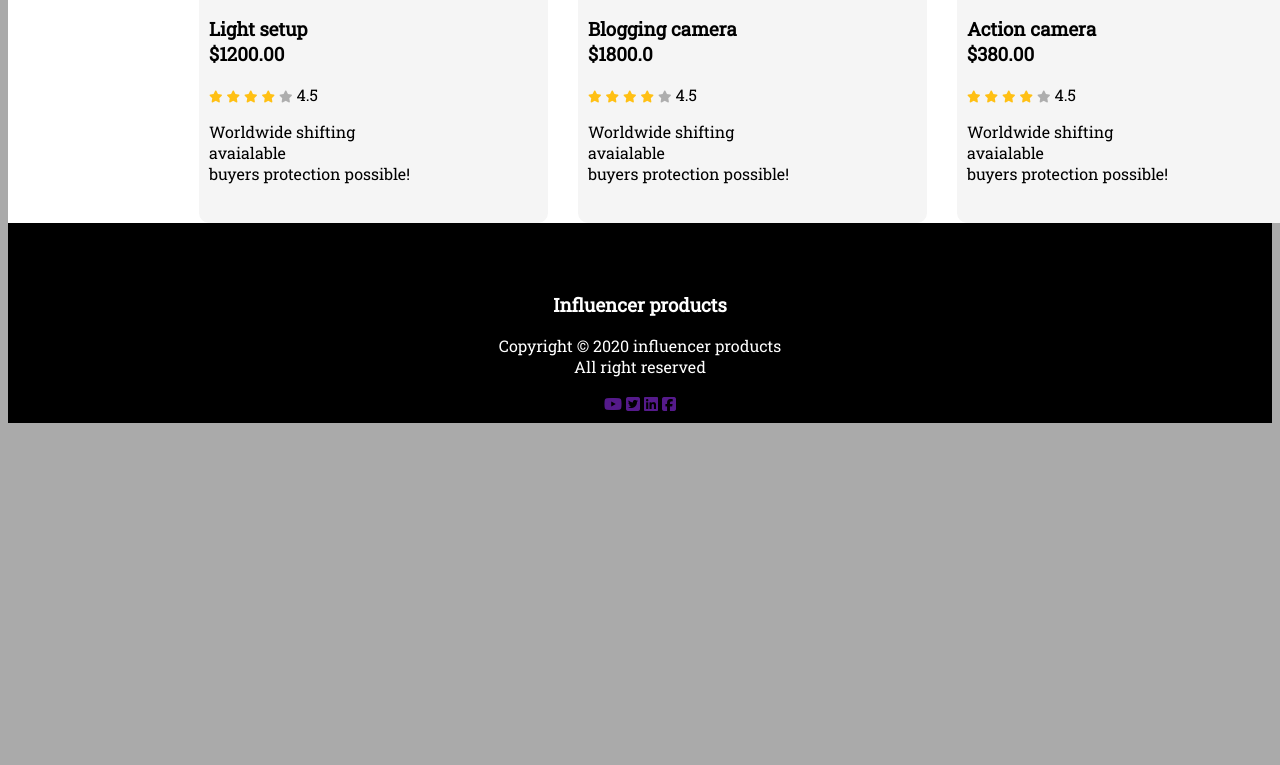
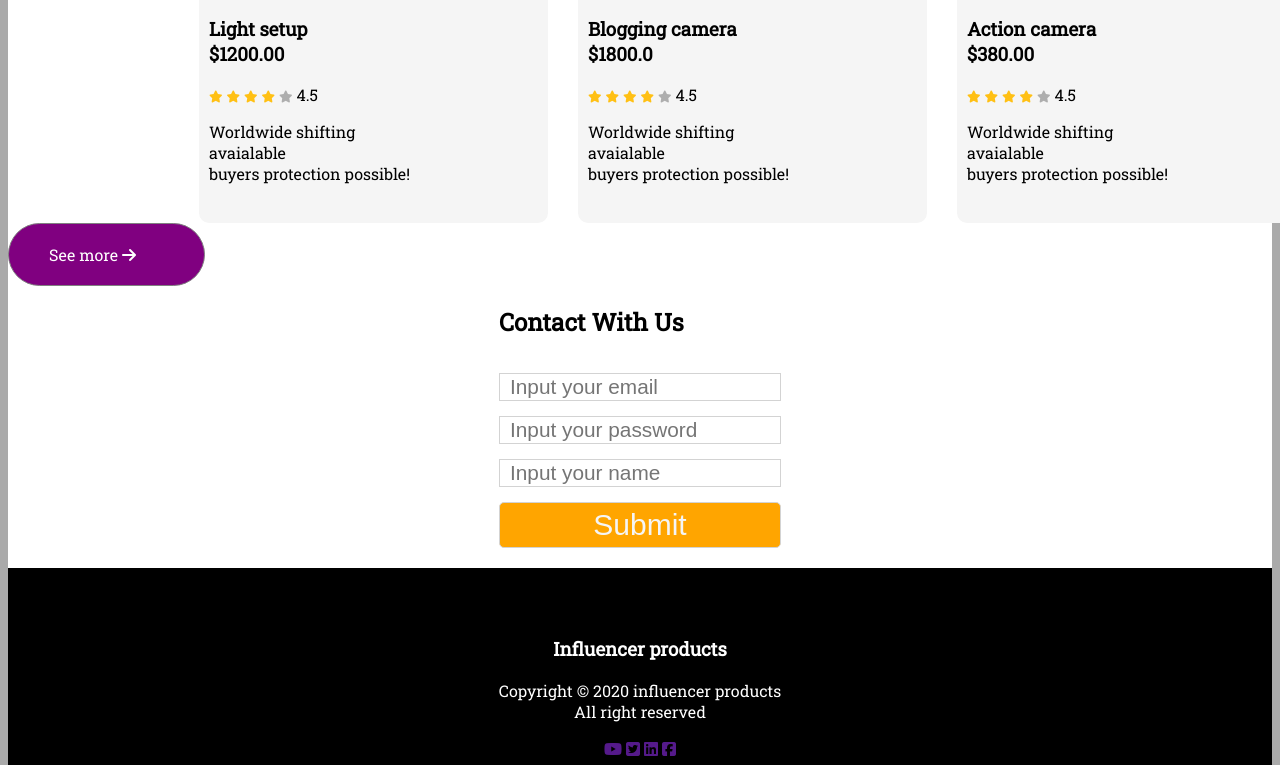
Before and after one commit to ARIFULISLAMSAGOR/influencer-gear, a plain HTML site: page index.html in a window 1280 px wide. Shown: the part 2002-2767 px from the top of the page. Before the commit the page ends 2433 px from the top, so only its background shows below. Drawn offline with Linux system fonts and the light colour scheme.

Commit message:
contact form added

```diff
--- a/index.html
+++ b/index.html
@@ -25,8 +25,10 @@
                         <h1 class="title">Start your journey as <br>
                             influencer</h1>
                     </strong>
-                    <p>Lorem ipsum dolor sit amet consectetur adipisicing elit. Quod laudantium eveniet totam provident
-                        omnis pariatur odit mollitia neque voluptas minima</p> <br>
+                    <p>As social media becomes more and more dynamic, the ways of engagement will also become dynamic.
+                        By engaging with other influencers can get benefits like collaboration, building relationships,
+                        have your content reposted by them. These attributes help you get introduced to their audience.
+                    </p> <br>
                     <div class="link-icon">
                         <a href="http://" target="_blank" rel="noopener noreferrer">preebok now</a>
                         <i class="fas fa-arrow-right"></i>
@@ -249,6 +251,19 @@
 
                 </div>
             </div>
+            <div id="left-arrow" class="link-icon">
+                <a href="http://" target="_blank" rel="noopener noreferrer">See more</a>
+                <i class="fas fa-arrow-right"></i>
+            </div>
+        </section>
+        <section class="contact-container">
+            <form action="" class="contact-form">
+                <h2>Contact With Us</h2>
+                <input type="email" name="email" placeholder="Input your email" required>
+                <input type="password" name="password" placeholder="Input your password" required>
+                <input type="text" name="name" placeholder="Input your name" required>
+                <button type="submit">Submit</button>
+            </form>
         </section>
         <footer>
             <div class="copyright">
--- a/style.css
+++ b/style.css
@@ -1,11 +1,13 @@
  /* google font */
  @import url('https://fonts.googleapis.com/css2?family=Lobster&family=Merriweather:ital@1&family=Poppins:ital,wght@0,700;1,500&family=Roboto+Slab&display=swap');
+  /* start body */
  body{
     font-family: 'Lobster', cursive;
     font-family: 'Merriweather', serif;
     font-family: 'Poppins', sans-serif;
     font-family: 'Roboto Slab', serif;
  background-color: #AAAAAA;}
+  /* end body */
  .container{
      background-color: white;
  }
@@ -35,6 +37,10 @@
      width: 440px;
      height: 300 px;
      padding-left: 133px;
+ }
+ .main-img:hover{
+     transform: scale(1.5) rotate(-60deg);
+     transition: transform(2s);
  }
  .link-icon{
      border: 1px solid gray;
@@ -81,6 +87,31 @@
  .fa-star{
      font-size: 12px;
  }
+ #left-arrow{
+     justify-content: end;
+ }
+ .contact-form{
+     display: flex;
+     flex-direction: column;
+ }
+ .contact-container{
+     display: flex;
+     justify-content: center;
+ }
+.contact-form input,button{
+      font-size: 1.3em;
+     margin-top: 15px;
+     border: 1px solid lightgray;
+     padding-left: 10px;
+}
+.contact-form button{
+     background-color: orange;
+     color: whitesmoke;
+     font-size: 30px;
+     padding: 5px;
+     border-radius: 5px;
+     margin-bottom: 20px;
+}
  footer{
      background-color: black;
      height:150px;
```
